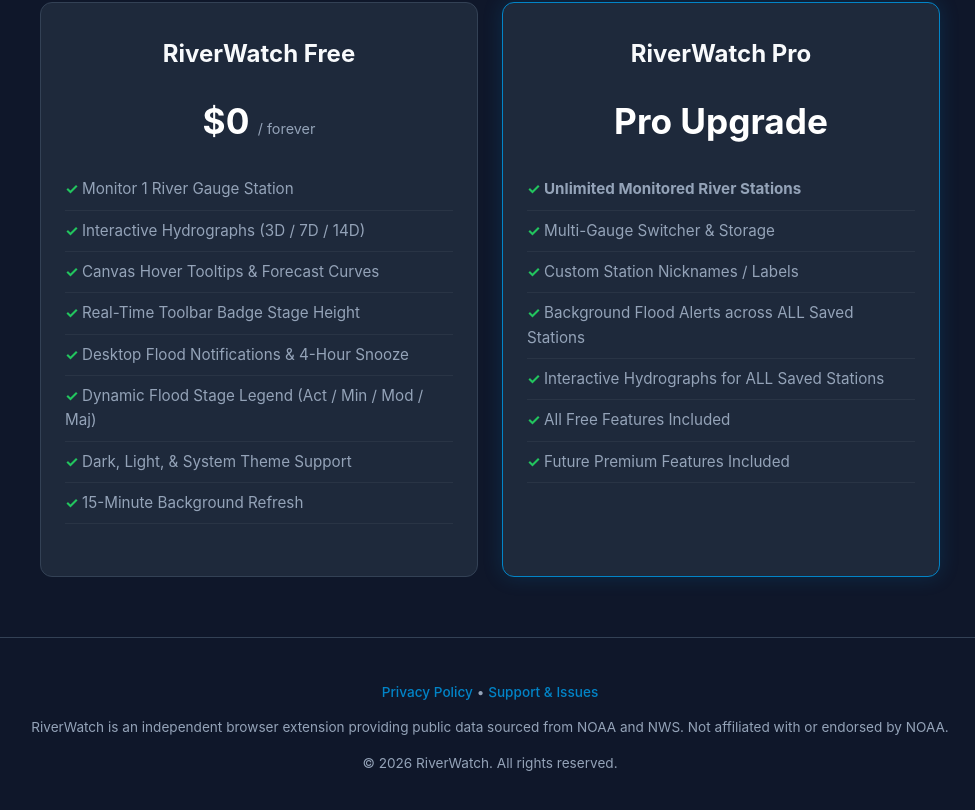
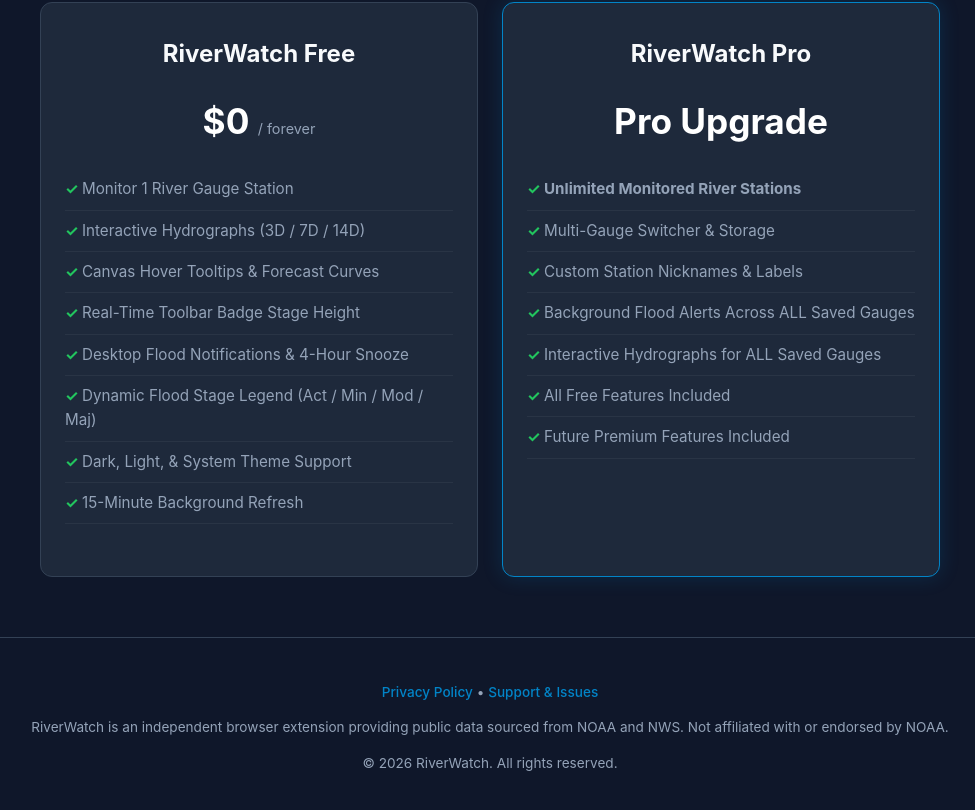
Before and after one commit to MrJordanRoth/RiverWatch-site, a plain HTML site: page index.html in a window 1280 px wide. Shown: the part 1035-1845 px from the top of the page, without its empty margins (150-1125 px from the left). Drawn offline with Linux system fonts and the light colour scheme.

Commit message:
docs: update feature grid, pricing tiers, and interactive hydrographs

```diff
--- a/index.html
+++ b/index.html
@@ -224,10 +224,10 @@
           <div class="price">Pro Upgrade</div>
           <ul class="pricing-features">
             <li><strong>Unlimited Monitored River Stations</strong></li>
-            <li>Multi-Gauge Switcher & Storage</li>
-            <li>Custom Station Nicknames / Labels</li>
-            <li>Background Flood Alerts across ALL Saved Stations</li>
-            <li>Interactive Hydrographs for ALL Saved Stations</li>
+            <li>Multi-Gauge Switcher &amp; Storage</li>
+            <li>Custom Station Nicknames &amp; Labels</li>
+            <li>Background Flood Alerts Across ALL Saved Gauges</li>
+            <li>Interactive Hydrographs for ALL Saved Gauges</li>
             <li>All Free Features Included</li>
             <li>Future Premium Features Included</li>
           </ul>
```
